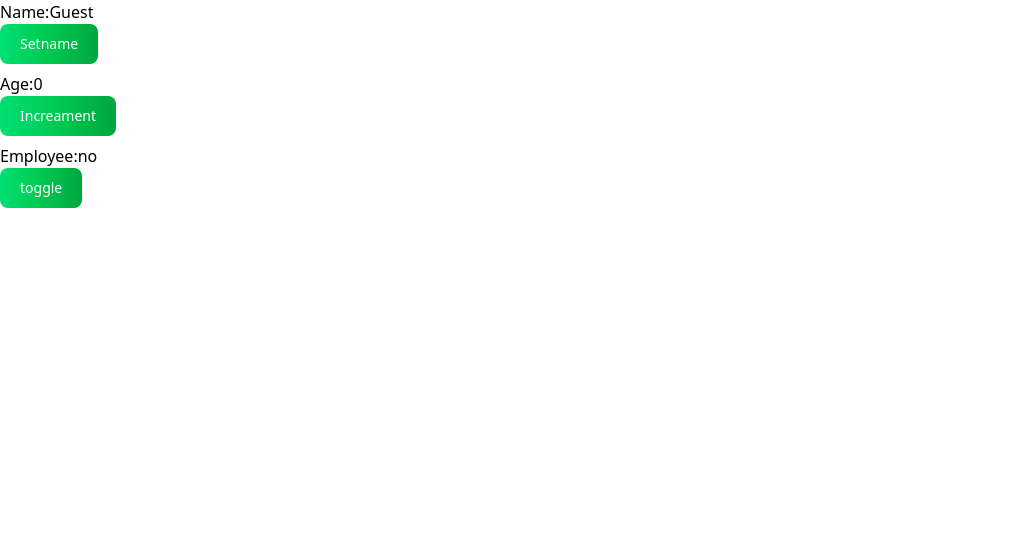
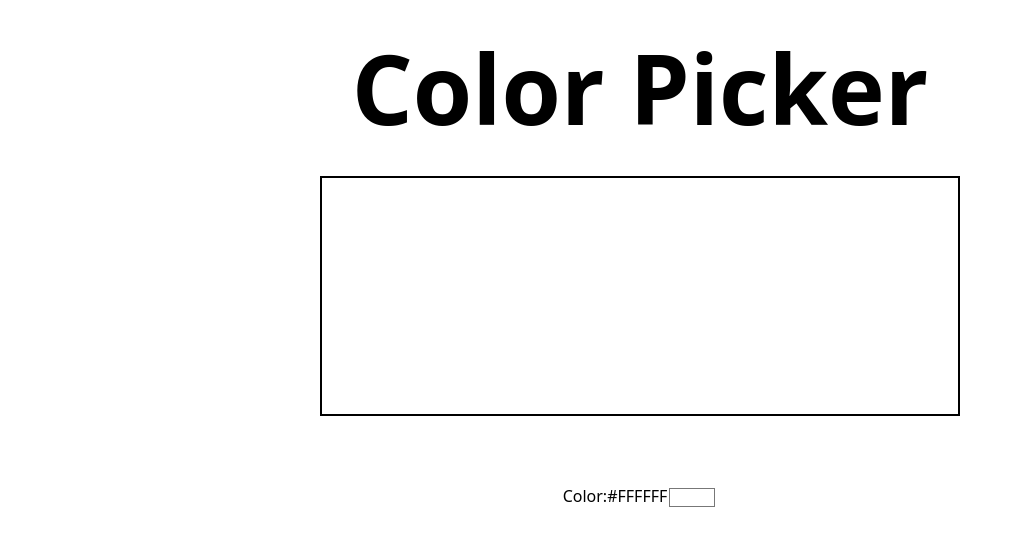
Before and after one commit to Dendup1234/React2_withtailwindcss, a React (Vite) app: page / in a window 1280 px wide. Shown: the top 546 px of the page, without its empty margins (0-1023 px from the left). Built offline with nearby package versions, Linux system fonts and the light colour scheme.

Commit message:
Created the color picker app

```diff
--- a/src/App.jsx
+++ b/src/App.jsx
@@ -7,6 +7,8 @@ import Usergreeting from "./Usergreeting";
 import List from "./List";
 import Button from "./Button";
 import Component from "./Component";
+import Textfield from "./Textfield";
+import ColorPicker from "./ColorPicker";
 function App() {
   const fruits = [
     { id: 1, name: "Apple", cal: 23 },
@@ -24,7 +26,7 @@ function App() {
     { id: 5, name: "Apple", cal: 70 },
     { id: 6, name: "Banana", cal: 24 },
   ];
-  return <Component></Component>;
+  return <ColorPicker></ColorPicker>;
 }
 
 export default App;
--- /dev/null
+++ b/src/ColorPicker.jsx
@@ -0,0 +1,27 @@
+import { useState } from "react";
+
+function ColorPicker() {
+  const [color, setColor] = useState("#FFFFFF");
+  function onChangeColor(e) {
+    setColor(e.target.value);
+  }
+  return (
+    <>
+      <div className="flex justify-center my-10">
+        <h1 className="text-8xl font-bold">Color Picker</h1>
+      </div>
+      <div className="flex justify-center my-10">
+        <div
+          className="w-1/2 border-2 h-60"
+          style={{ backgroundColor: color }}
+        ></div>
+      </div>
+      <div className="flex mb-4 p-7 justify-center">
+        <label>Color:{color}</label>
+        <input type="color" value={color} onChange={onChangeColor}></input>
+      </div>
+    </>
+  );
+}
+
+export default ColorPicker;
--- /dev/null
+++ b/src/Textfield.jsx
@@ -0,0 +1,15 @@
+import React, { useState } from "react";
+function Textfield() {
+  const [name, setName] = useState("Guest");
+
+  function onChangeName(e) {
+    setName(e.target.value);
+  }
+  return (
+    <div>
+      <input value={name} onChange={onChangeName} />
+      <p>Name:{name}</p>
+    </div>
+  );
+}
+export default Textfield;
```
